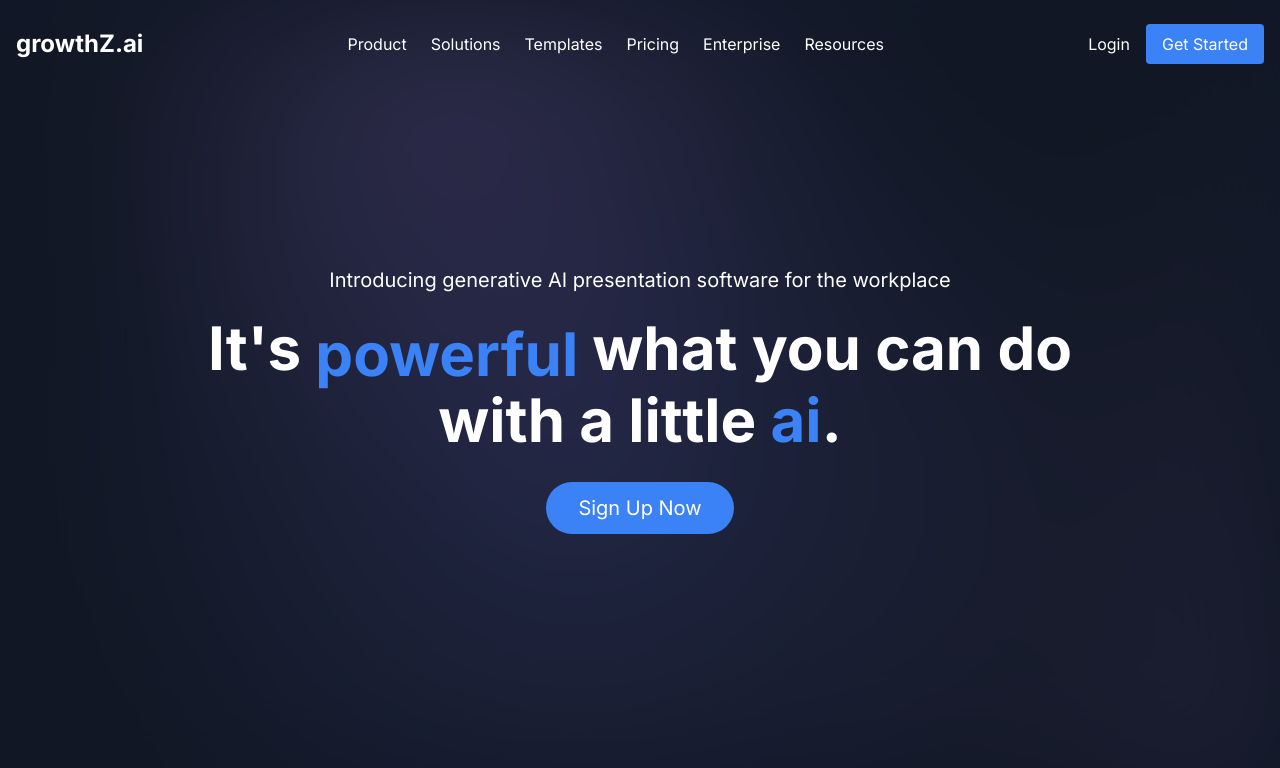
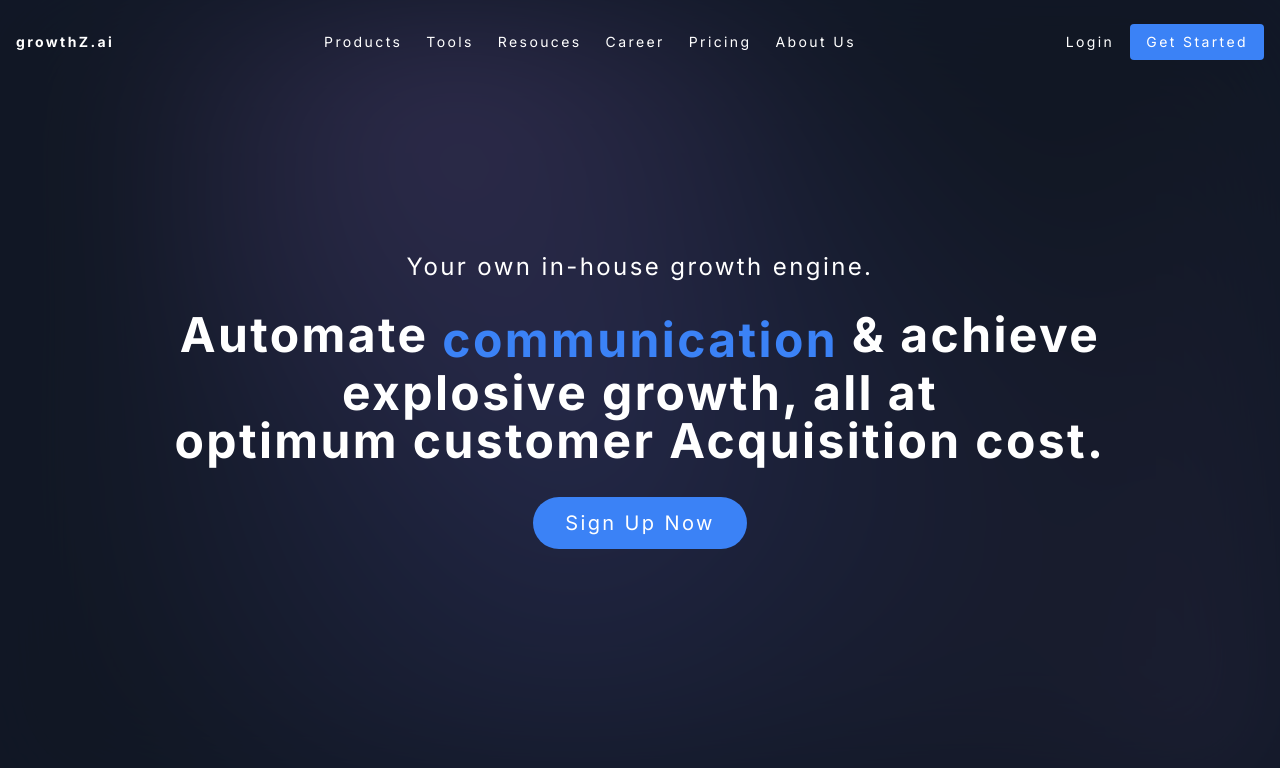
Before and after one commit to PerformAce2024/Ad-Generation, a plain HTML site: page Frontend/index.html in a window 1280 px wide. Drawn offline with nearby package versions, Linux system fonts and the light colour scheme.

Commit message:
Rectified: Mobile Responsive

```diff
--- a/Frontend/index.html
+++ b/Frontend/index.html
@@ -9,9 +9,9 @@
     <link rel="stylesheet" href="style.css">
     <link href="https://cdnjs.cloudflare.com/ajax/libs/font-awesome/6.0.0-beta3/css/all.min.css" rel="stylesheet">
 </head>
-<body class="bg-gray-900 text-white">
+<body class="bg-gray-900 text-white tracking-[0.15rem]">
     <header class="container mx-auto px-4 py-6 flex justify-between items-center z-20 relative">
-        <div class="text-2xl font-bold">growthZ.ai</div>
+        <div class="text-sm font-bold">growthZ.ai</div>
 
         <!-- Hamburger menu for mobile -->
         <button id="menu-toggle" class="lg:hidden text-white focus:outline-none">
@@ -19,16 +19,16 @@
         </button>
 
         <!-- Desktop menu -->
-        <nav class="hidden lg:flex space-x-6">
-            <a href="#" class="hover:text-blue-500">Product</a>
-            <a href="#" class="hover:text-blue-500">Solutions</a>
-            <a href="#" class="hover:text-blue-500">Templates</a>
+        <nav class="hidden lg:flex space-x-6 text-sm">
+            <a href="#" class="hover:text-blue-500">Products</a>
+            <a href="#" class="hover:text-blue-500">Tools</a>
+            <a href="#" class="hover:text-blue-500">Resouces</a>
+            <a href="#" class="hover:text-blue-500">Career</a>
             <a href="#" class="hover:text-blue-500">Pricing</a>
-            <a href="#" class="hover:text-blue-500">Enterprise</a>
-            <a href="#" class="hover:text-blue-500">Resources</a>
+            <a href="#" class="hover:text-blue-500">About Us</a>
         </nav>
-
-        <div class="hidden lg:flex space-x-4">
+        <!-- DENA HAI -->
+        <div class="hidden lg:flex space-x-4 text-sm">
             <button class="hover:text-blue-500"><a href="login.html">Login</a></button>
             <button class="bg-blue-500 text-white px-4 py-2 rounded hover:bg-blue-600"><a href="login.html">Get Started</a></button>
         </div>
@@ -42,23 +42,23 @@
             <a href="#" class="text-xl hover:text-blue-500">Templates</a>
             <a href="#" class="text-xl hover:text-blue-500">Pricing</a>
             <a href="#" class="text-xl hover:text-blue-500">Enterprise</a>
-            <a href="#" class="text-xl hover:text-blue-500">Resources</a>
-            <button class="text-xl hover:text-blue-500">Login</button>
-            <button class="bg-blue-500 text-white px-6 py-2 rounded hover:bg-blue-600">Get Started</button>
+            <a href="#" class="text-xl hover:text-blue-500">Partners</a>
+            <button class="text-xl hover:text-blue-500"><a href="login.html">Login</a></button>
+            <button class="bg-bluv-500 text-white px-6 py-2 rounded hover:bg-blue-600"><a href="login.html">Get Started</a></button>
         </div>
     </div>
 
     <main class="flex items-center justify-center min-h-screen px-4">
       <div class="text-center">
-          <p class="text-xl mb-6">Introducing generative AI presentation software for the workplace</p>
-          <h1 class="text-4xl md:text-6xl font-bold mb-8">
-            It's
+          <p class="text-2xl mb-7">Your own in-house growth engine.</p>
+          <h1 class="text-5xl md:text-5xl font-bold mb-8">
+            <span id="left-text">Automate</span>
             <span class="changebox inline-block align-top lg:changebox-animate">
-                <span>beautiful</span>
-                <span>amazing</span>
-                <span>powerful</span>
+                <span> communication</span>
+                <span>craft creatives</span>
+                <!-- <span>campaigns</span> -->
             </span>
-            what you can do<br>with a little <span class="text-blue-500">ai</span>.
+            <span id="right-text">& achieve</span><br>explosive growth, all at <br>optimum customer Acquisition cost.
         </h1>
           <button class="bg-blue-500 text-white px-8 py-3 rounded-full text-xl hover:bg-blue-600">Sign Up Now</button>
       </div>
```
Also changed, not shown: Frontend/fonts/Denton Test Medium 500.otf.
